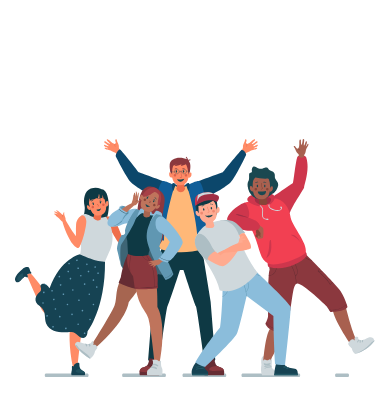
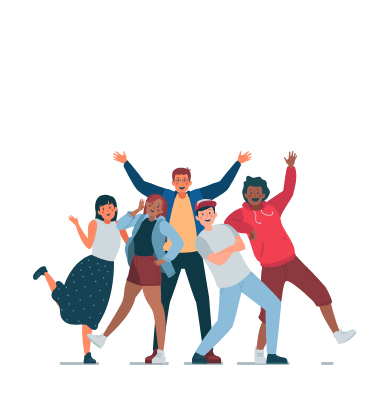
Before and after one commit to gustavodalves/Grupos-Site, a plain HTML site: page index.html in a window 390 px wide. Shown: the part 68-476 px from the top of the page. Drawn offline with nearby package versions, Linux system fonts and the light colour scheme.

Commit message:
fix mobile features

```diff
--- a/assets/css/style.css
+++ b/assets/css/style.css
@@ -366,7 +366,7 @@ h6 {
 }
 
 #hero .btn-get-started {
-  display: flex;
+  display: flex !important;
   align-items: center;
   font-family: "Raleway", sans-serif;
   font-weight: 500;
@@ -424,7 +424,7 @@ h6 {
     text-align: center;
   }
   #hero .hero-img img {
-    width: 50%;
+    width: 90%;
   }
 }
 
@@ -439,13 +439,13 @@ h6 {
     margin-bottom: 30px;
   }
   #hero .hero-img img {
-    width: 70%;
+    width: 90%;
   }
 }
 
 @media (max-width: 575px) {
   #hero .hero-img img {
-    width: 100%;
+    width: 90%;
   }
 }
 
```
